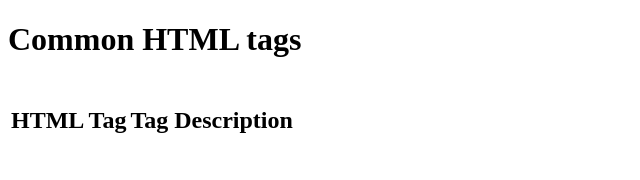
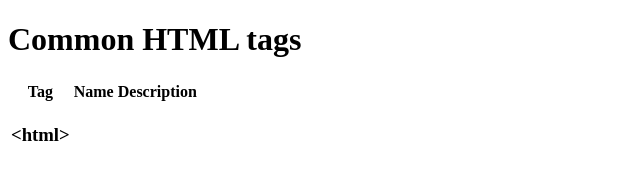
Before and after one commit to GalacticSkywolf/HTML-Cheatsheet, a plain HTML site: page index.html in a window 1280 px wide. Shown: the whole page, without its empty margins (0-640 px from the left). Drawn offline with Linux system fonts and the light colour scheme.

Commit message:
made changes after reviewing code

```diff
--- a/index.html
+++ b/index.html
@@ -12,17 +12,17 @@
             <table>
                 <thead>
                     <tr>
-                        <th colspan='4'></th>
-                    </tr>
-                    <tr>
-                        <th>
-                            <h2>HTML Tag</h2>
-                        </th>
-                        <th>
-                            <h2>Tag Description</h2>
-                        </th>
+                        <th>Tag</th>
+                        <th>Name</th>
+                        <th>Description</th>
                     </tr>
                 </thead>
+                <tbody>
+                    <tr>
+                        <td><h3>&lt;html&gt;</h3></td>
+                        <td></td>
+                    </tr>
+                </tbody>
             </table>
         </div>
     </body>
```
